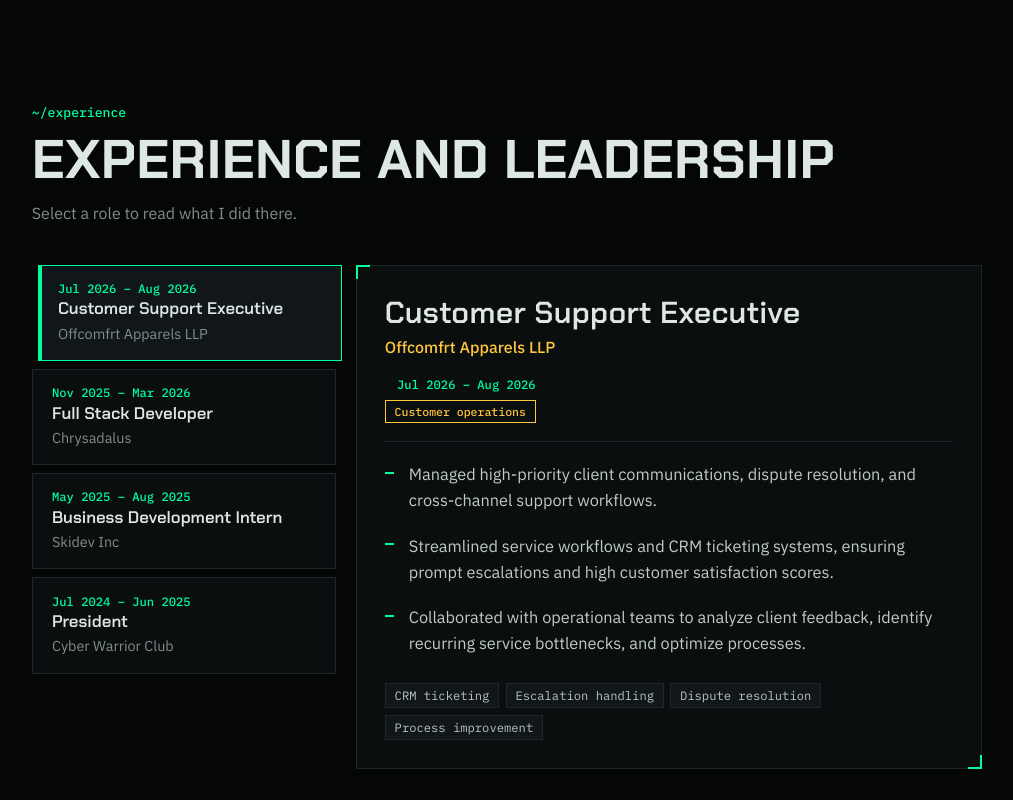
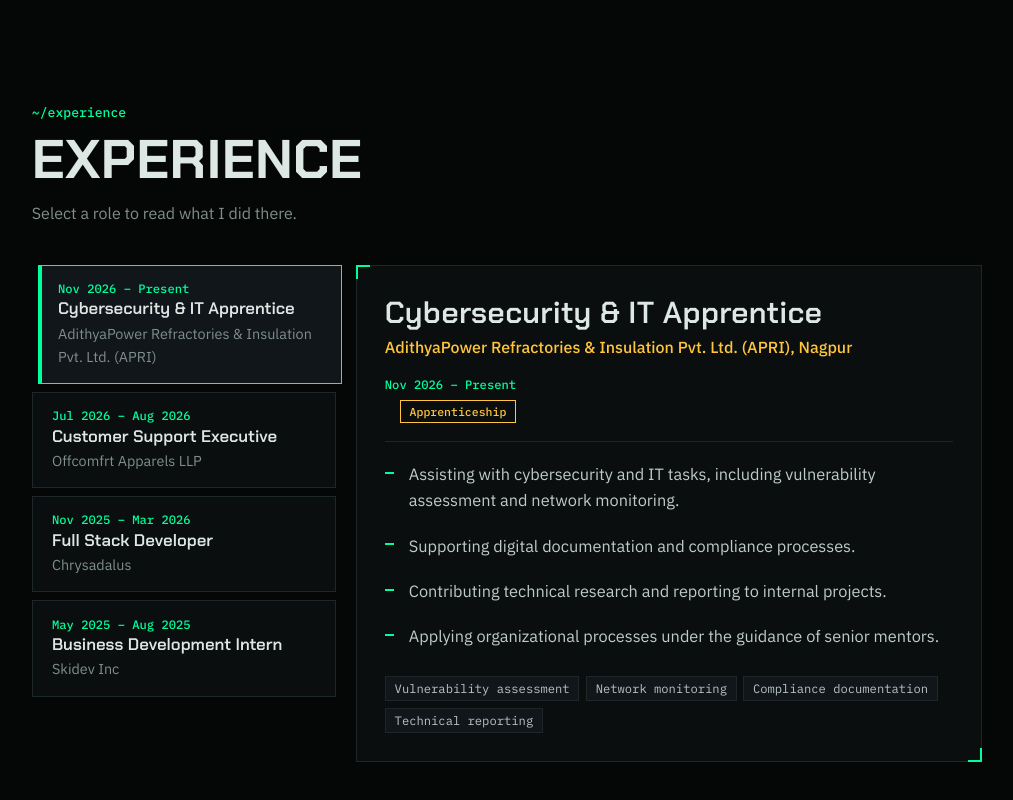
Before and after one commit to AtharvaShastrakar/Portfolio, a plain HTML site: page index.html in a window 1280 px wide. Shown: the part 2080-2880 px from the top of the page, without its empty margins (253-1266 px from the left). Drawn offline with Linux system fonts and the light colour scheme.

Commit message:
Add APRI apprenticeship to experience, remove club presidency
Co-Authored-By: Claude Opus 5.5 <noreply@anthropic.com>
Claude-Session: https://claude.ai/code/session_01GegyYKXwjwqyPQAdoewkTE

```diff
--- a/assets/js/data.js
+++ b/assets/js/data.js
@@ -38,6 +38,30 @@ const portfolioData = {
 
   /* Most recent first. `node` is how the role appears on the route diagram. */
   experiences: [
+    {
+      id: "apri",
+      company: "AdithyaPower Refractories & Insulation Pvt. Ltd. (APRI)",
+      role: "Cybersecurity & IT Apprentice",
+      location: "Nagpur",
+      period: "Nov 2026 – Present",
+      category: "Cybersecurity & IT",
+      badge: "Apprenticeship",
+      node: { tag: "HOP-05", sym: "shield", name: "APRI", sub: "Cybersecurity apprentice", yr: "2026 to 27" },
+      teaser: "Six-month cybersecurity and IT apprenticeship at the company's Nagpur head office, working on vulnerability assessment, network monitoring and compliance documentation.",
+      projectTitle: "Vulnerability assessment, network monitoring and compliance support",
+      highlights: [
+        "Assisting with cybersecurity and IT tasks, including vulnerability assessment and network monitoring.",
+        "Supporting digital documentation and compliance processes.",
+        "Contributing technical research and reporting to internal projects.",
+        "Applying organizational processes under the guidance of senior mentors."
+      ],
+      technologies: ["Vulnerability assessment", "Network monitoring", "Compliance documentation", "Technical reporting"],
+      metrics: [
+        { label: "Duration", val: "Nov 2026 – Apr 2027" },
+        { label: "Location", val: "Head office, Nagpur" },
+        { label: "Focus", val: "Cybersecurity and IT" }
+      ]
+    },
     {
       id: "offcomfrt",
       company: "Offcomfrt Apparels LLP",
@@ -102,29 +126,6 @@ const portfolioData = {
         { label: "Focus", val: "Market and competitor research" },
         { label: "Delivered", val: "Technical pitches" },
         { label: "Worked with", val: "Product and engineering" }
-      ]
-    },
-    {
-      id: "cyber-warrior",
-      company: "Cyber Warrior Club",
-      role: "President",
-      location: "VIT Bhopal University",
-      period: "Jul 2024 – Jun 2025",
-      category: "Security leadership",
-      badge: "Club president",
-      node: { tag: "HOP-01", sym: "shield", name: "Cyber Warrior Club", sub: "President", yr: "2024 to 25" },
-      teaser: "Led the university security club: CTF competitions and workshops for 200+ students, events with 300+ participants, and a mentoring program.",
-      projectTitle: "Running a university cybersecurity club: CTFs, workshops and mentoring",
-      highlights: [
-        "Directed cybersecurity workshops and CTF (Capture The Flag) competitions for 200+ students.",
-        "Mentored 30+ members through a structured onboarding program in ethical hacking, penetration testing, and digital forensics.",
-        "Managed technical events with 300+ participants and secured industry sponsorships."
-      ],
-      technologies: ["CTF design", "Ethical hacking", "Penetration testing", "Digital forensics", "Event management", "Sponsorships"],
-      metrics: [
-        { label: "Students reached", val: "200+" },
-        { label: "Event participants", val: "300+" },
-        { label: "Members mentored", val: "30+" }
       ]
     }
   ],
--- a/index.html
+++ b/index.html
@@ -14,7 +14,7 @@
   <link rel="preconnect" href="https://fonts.googleapis.com">
   <link rel="preconnect" href="https://fonts.gstatic.com" crossorigin>
   <link rel="stylesheet" href="https://fonts.googleapis.com/css2?family=Chakra+Petch:wght@500;600;700&family=IBM+Plex+Mono:wght@400;500;600&family=IBM+Plex+Sans:wght@400;500;600&display=swap">
-  <link rel="stylesheet" href="assets/css/site.css?v=5">
+  <link rel="stylesheet" href="assets/css/site.css?v=6">
   <noscript><style>.gate{display:none}body.is-loading{overflow:auto}</style></noscript>
 </head>
 <body class="is-loading">
@@ -124,7 +124,7 @@
 
     <!-- Experience: pick a role on the left, read it on the right -->
     <section class="sec" id="experience">
-      <header class="sec-head"><span class="path">~/experience</span><h2>Experience and leadership</h2><p>Select a role to read what I did there.</p></header>
+      <header class="sec-head"><span class="path">~/experience</span><h2>Experience</h2><p>Select a role to read what I did there.</p></header>
       <div class="xp reveal">
         <div class="xp-list" id="xp-list" role="tablist" aria-label="Roles"></div>
         <div class="xp-pane panel" id="xp-pane" role="tabpanel" tabindex="0"></div>
@@ -266,8 +266,8 @@
     <div id="drawer-body"></div>
   </dialog>
 
-  <script src="assets/js/data.js?v=5"></script>
-  <script src="assets/js/projects.js?v=5"></script>
-  <script src="assets/js/site.js?v=5"></script>
+  <script src="assets/js/data.js?v=6"></script>
+  <script src="assets/js/projects.js?v=6"></script>
+  <script src="assets/js/site.js?v=6"></script>
 </body>
 </html>
```
